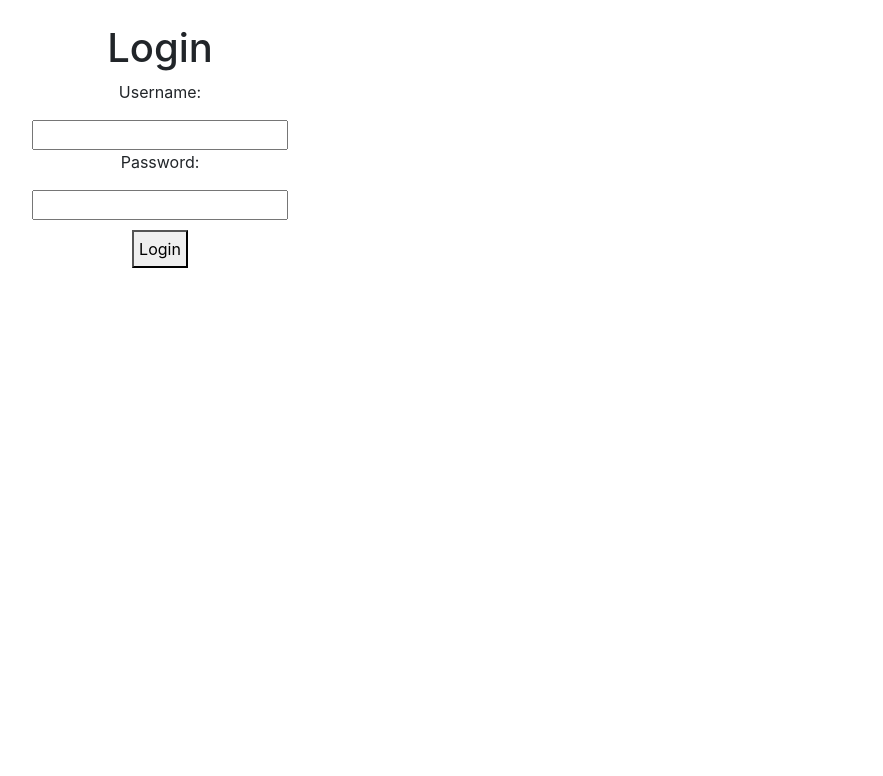
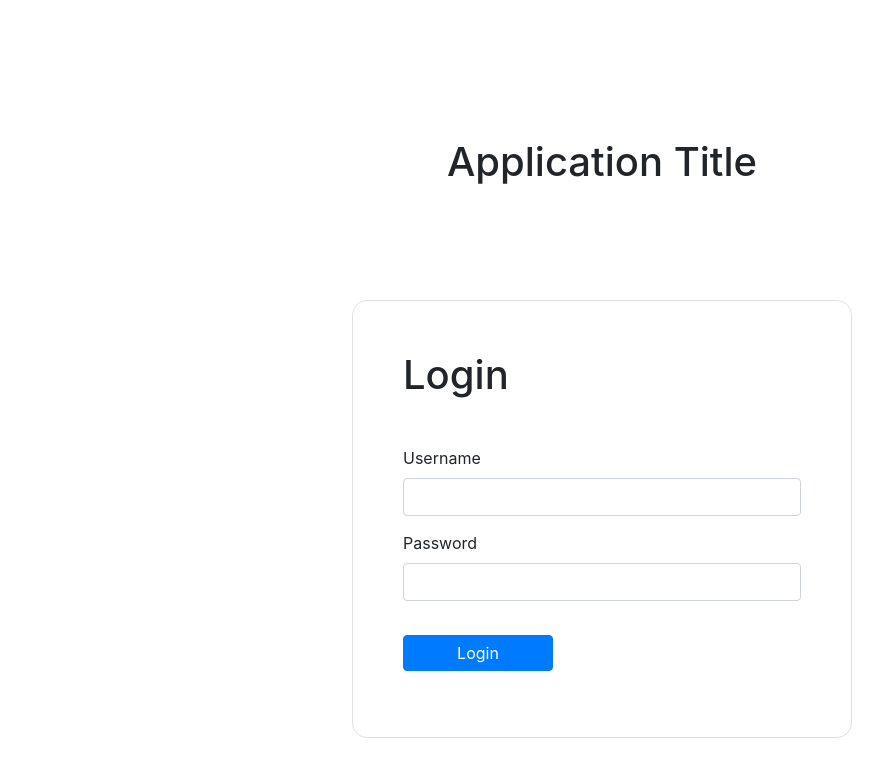
Before and after one commit to soaibsafi/ScholaXplor, a React (Create React App) app in the folder frontend/: page / in a window 1280 px wide. Shown: the top 776 px of the page, without its empty margins (38-921 px from the left). Built offline with nearby package versions, Linux system fonts and the light colour scheme.

Commit message:
Add css Login view

```diff
--- a/frontend/src/index.css
+++ b/frontend/src/index.css
@@ -1,5 +1,6 @@
 body {
   margin: 0;
+  padding:0;
   font-family: -apple-system, BlinkMacSystemFont, 'Segoe UI', 'Roboto', 'Oxygen',
     'Ubuntu', 'Cantarell', 'Fira Sans', 'Droid Sans', 'Helvetica Neue',
     sans-serif;
--- a/frontend/src/view/admin/adminPanel.js
+++ b/frontend/src/view/admin/adminPanel.js
@@ -43,7 +43,7 @@ export default class adminPanel extends React.Component {
     var that = this;
     var state = this.state;
     return (
-        <div style={{width: '1024px'}}>
+        <div style={{width: '100vw'}}>
           <div className='row'>
             <h1>Admin Panel</h1>
             <button type="button" className="btn btn-danger" onClick={this.logoutAction}>Logout</button>
--- /dev/null
+++ b/frontend/src/view/loginView.css
@@ -0,0 +1,30 @@
+.parent-div{
+    width: 100%;
+    height: 100%;
+ }
+
+.title-area{
+    width: fit-content;
+    height: fit-content;
+
+    margin: 10% auto ;
+}
+
+.login-area{
+   width: 500px;
+   height: fit-content;
+   padding: 50px;
+   border-radius: 15px;
+   margin: 10% auto;
+   text-align: left;
+}
+
+.login-area label{
+    margin-top: 15px;
+}
+
+.login-area button{
+    width: 150px;
+    padding: 5px;
+    margin-top: 10px;
+}
--- a/frontend/src/view/loginView.js
+++ b/frontend/src/view/loginView.js
@@ -1,61 +1,68 @@
 import React from 'react'
-import {login} from "../api/APIUtils";
+import { login } from "../api/APIUtils";
+import './loginView.css';
 
 const redirectadminpath = '/adminpanel';
 const redirectteacherpath = '/teacherpanel';
 const redirectpupilpath = '/pupilpanel';
 
-class loginView extends React.Component{
+class loginView extends React.Component {
 
   constructor(props) {
     super(props);
     this.state = {
       username: '',
-      password:''
+      password: ''
     };
 
     this.loginAction = this.loginAction.bind(this);
     this.onChangeHandler = this.onChangeHandler.bind(this);
   }
 
-  loginAction(){
+  loginAction() {
     var that = this;
     var data = {
-      'username' : that.state.username,
-      'password' : that.state.password
+      'username': that.state.username,
+      'password': that.state.password
     }
     login(data).then(response => {
-      if(response.status === 'SUCCESS' ) {
-        if(response.role === "Admin" )that.props.history.push({pathname:redirectadminpath, state: {token:response.token}});
-        else if(response.role === "Teacher") that.props.history.push({pathname:redirectteacherpath, state: {token:response.token, uid:response.uid}});
-        else that.props.history.push({pathname:redirectpupilpath, state: {token:response.token, uid:response.uid}});
+      if (response.status === 'SUCCESS') {
+        if (response.role === "Admin") that.props.history.push({ pathname: redirectadminpath, state: { token: response.token } });
+        else if (response.role === "Teacher") that.props.history.push({ pathname: redirectteacherpath, state: { token: response.token, uid: response.uid } });
+        else that.props.history.push({ pathname: redirectpupilpath, state: { token: response.token, uid: response.uid } });
 
       }
       else alert("Login falied!")
-    }).catch(err => {console.log(err)});
+    }).catch(err => { console.log(err) });
 
   }
 
-  onChangeHandler(e){
-    if(e.target.name === 'username'){
-      this.setState({username: e.target.value})
+  onChangeHandler(e) {
+    if (e.target.name === 'username') {
+      this.setState({ username: e.target.value })
     }
-    else{
-      this.setState({password: e.target.value})
+    else {
+      this.setState({ password: e.target.value })
     }
   }
 
-  render(){
-    return(
-      <div style={{}}>
-        <div>
-          <h1>Login</h1>
-          <p>Username:</p>
-          <input type='text' name='username' onChange={this.onChangeHandler}/>
-          <p>Password:</p>
-          <input type='password' name='password' onChange={this.onChangeHandler}/>
-          <br/>
-          <button style={{padding:'5px', marginTop:'10px'}} onClick={this.loginAction}>Login</button>
+  render() {
+    return (
+      <div className="parent-div">
+        <div className="title-area">
+           <h1>Application Title</h1>
+        </div>
+        <div className="login-area container p-33 border">
+          <div className="form-group">
+            <h1>Login</h1>
+            <br />
+            <label for="username">Username</label>
+            <input type='text' className="form-control" name='username' id="username" onChange={this.onChangeHandler} />
+            <label for="password">Password</label>
+            <input type='password' className="form-control" name='password' id="password"   onChange={this.onChangeHandler} />
+            <br />
+            <button class="btn btn-primary" onClick={this.loginAction}>Login</button>
+          </div>
         </div>
       </div>
     )
--- a/frontend/src/view/teacher/manageTest.js
+++ b/frontend/src/view/teacher/manageTest.js
@@ -354,7 +354,6 @@ export default class manageTest extends React.Component {
     var that = this;
 
     updateResult(data, that.state.token).then(response => {
-      console.log(response)
       if (response.status === "SUCCESS") {
         that.toggleStudentGradePopup();
         that.setState({
```
Also changed, not shown: 1 other file (tests, documents, lock files or other folders).
